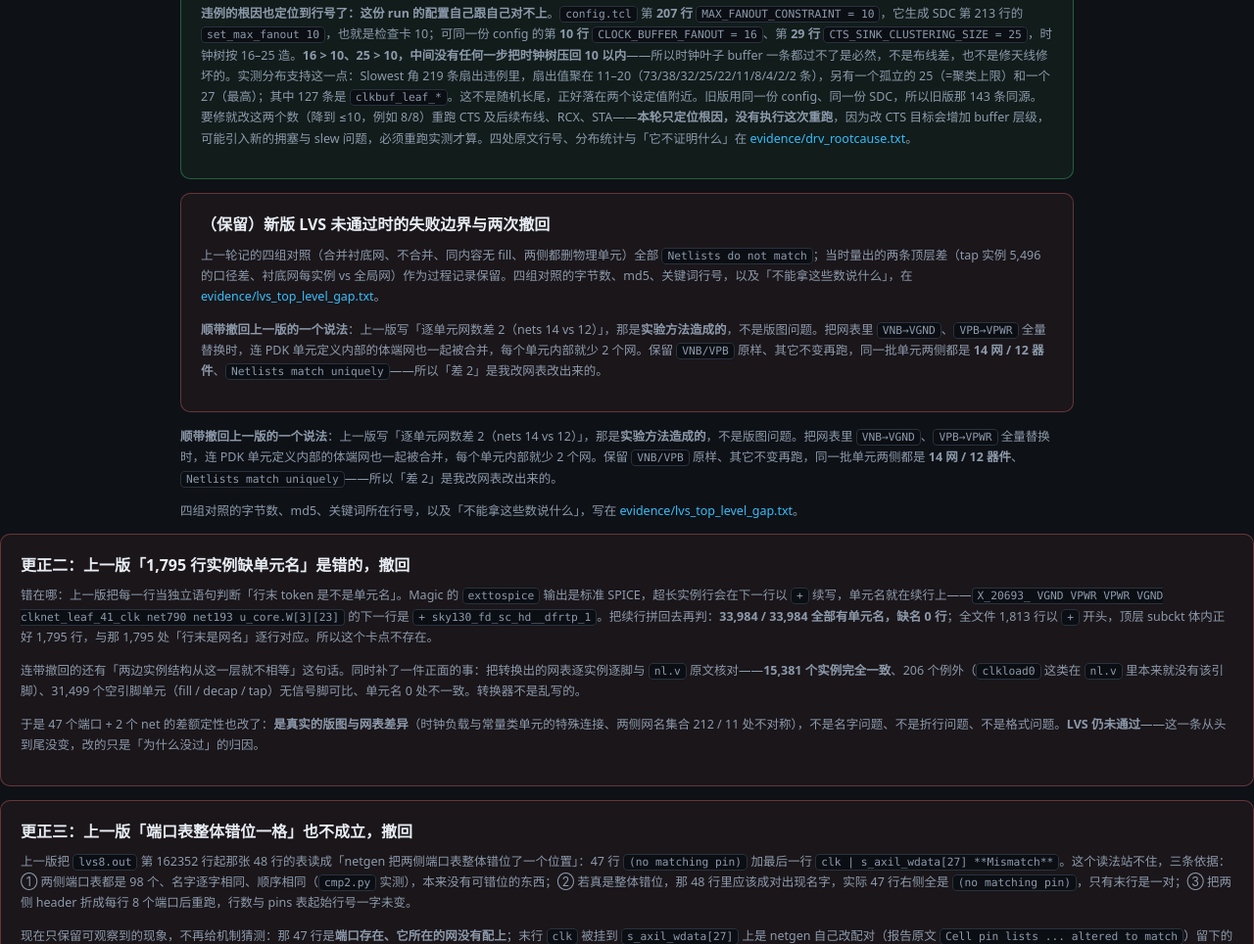
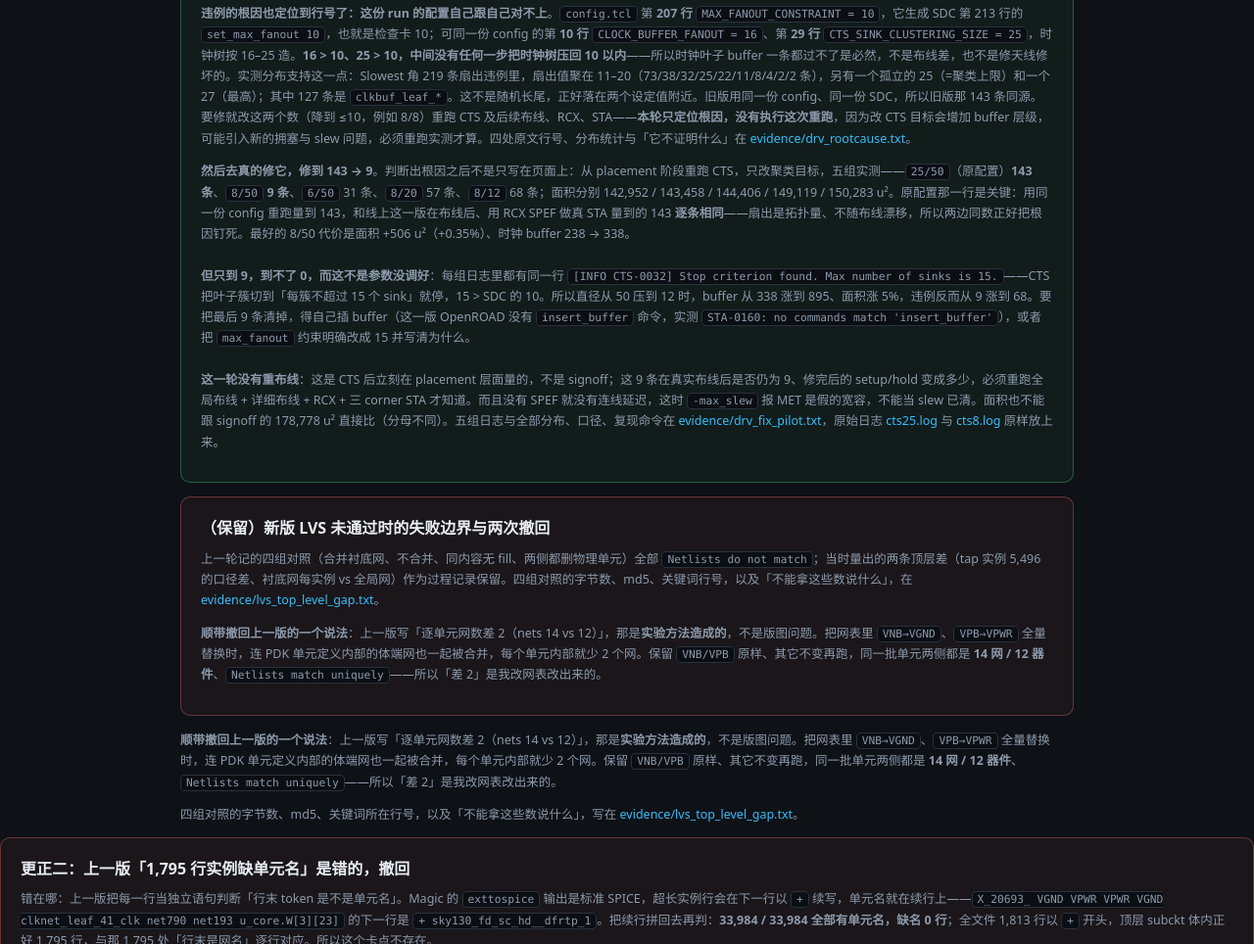
Before and after one commit to 1ouxilisi/sha256-openlane-tapeout, a plain HTML site: page docs/numbers.html in a window 1280 px wide. Shown: the part 8536-9500 px from the top of the page at 98% size. Drawn offline with Linux system fonts and the light colour scheme.

Commit message:
DRV fix pilot: CTS recluster 143 -> 9 at placement stage, floor is tool's 15-sink stop criterion

```diff
--- a/docs/numbers.html
+++ b/docs/numbers.html
@@ -266,6 +266,7 @@ check_antennas -verbose
     <p class="note"><b>先自证方法没跑偏</b>：同一套脚本拿去跑旧版官方产物（flow 自己写的 <code>nl.v</code> 与 <code>mca/process_corner_max/sha256_axil.spef</code>），最差 setup 得到 <b>+0.5619 ns</b>，与页面早先公布的 +0.5619 逐位一致——不是换口径自说自话。<b>撤回上一版那条数</b>：上一版在这里写过「估算口径 STA：+9.8329 → +9.9243」，那用的是 <code>estimate_parasitics -global_routing</code> 的估算寄生，过于乐观、不能当 signoff，已作废（<code>sta_est_compare.txt</code> 保留作过程记录）；同一方法下两侧都掉到 0.4–0.6 ns 量级。三 corner × setup/hold 六格、输入 md5、提取规模与「它不证明什么」，都在 <a href="evidence/sta_signoff_3corner.txt">evidence/sta_signoff_3corner.txt</a>；原始报告也原样放上来——<a href="evidence/sta3c.log">sta3c.log</a> 第 <b>1096</b> 行是 <code>0.4058 slack (MET)</code>，<a href="evidence/sta3c_old.log">sta3c_old.log</a> 第 <b>1096</b> 行是 <code>0.5619 slack (MET)</code>，两行落在同一行号，因为脚本形状一模一样，只换了网表与 SPEF。</p>
     <p class="note"><b>但「时序 MET」不等于全部过关：设计规则（DRV）这一项没过，两版都没过</b>。上一段只报了 slack，我没查 DRV——补查的结果不好看，照写。约束不是我临时设的，就在同一份 SDC 的第 <b>212–213 行</b>：<code>set_max_transition 0.7500</code>、<code>set_max_fanout 10.0000</code>（OpenLane 模板按 <code>MAX_TRANSITION_CONSTRAINT=0.75</code> 生成）。三 corner 下逐 pin 查 <code>report_check_types -max_slew / -max_fanout / -max_capacitance</code>：<b>新版</b> Slowest 有 <b>255</b> 条 slew、<b>219</b> 条 fanout 违例；Typical 与 Fastest 各有 <b>219</b> 条 fanout 违例。最差 slew <b>1.17 ns</b>（限 0.75，−0.42），最差扇出 <b>27</b>（限 10，−17，pin <code>_15359_/X</code>，另有一片时钟叶子 <code>clkbuf_leaf_*</code> 扇出 25–27）。<code>max_capacitance</code> 三 corner 全 MET。<b>旧版同脚本对照</b>：Slowest 210 / 143 条，Typical 8 / 143 条，Fastest 0 / 143 条，最差扇出 25——所以 DRV 从来没过，不是这一版才坏，是我之前只报了 slack。<b>但这版确实更差</b>：扇出违例 143 → 219，慢角 slew 违例 210 → 255，最差扇出 25 → 27，合理解释是天线修复插的 430 个二极管让每个时钟叶子多带 2 个负载——和 setup 少 0.156 ns 是同一笔账的两面。要清得回头改时钟树结构或加 buffer 层级，不能在 STA 里改约束糊过去。所以本页只说「<b>时序通过、DRV 未清</b>」，不说「signoff 通过」。逐 corner 条数、最差值、SDC 原文行号、计数口径与「它不证明什么」，都在 <a href="evidence/sta_signoff_drv_3corner.txt">evidence/sta_signoff_drv_3corner.txt</a>；原始报告 <a href="evidence/sta3c_chk.log">sta3c_chk.log</a>（Slowest 违例段第 1030 行起）与 <a href="evidence/sta3c_chk_old.log">sta3c_chk_old.log</a> 也原样放上来。</p>
     <p class="note"><b>违例的根因也定位到行号了：这份 run 的配置自己跟自己对不上</b>。<code>config.tcl</code> 第 <b>207 行</b> <code>MAX_FANOUT_CONSTRAINT = 10</code>，它生成 SDC 第 213 行的 <code>set_max_fanout 10</code>，也就是检查卡 10；可同一份 config 的第 <b>10 行</b> <code>CLOCK_BUFFER_FANOUT = 16</code>、第 <b>29 行</b> <code>CTS_SINK_CLUSTERING_SIZE = 25</code>，时钟树按 16–25 造。<b>16 &gt; 10、25 &gt; 10，中间没有任何一步把时钟树压回 10 以内</b>——所以时钟叶子 buffer 一条都过不了是必然，不是布线差，也不是修天线修坏的。实测分布支持这一点：Slowest 角 219 条扇出违例里，扇出值聚在 11–20（73/38/32/25/22/11/8/4/2/2 条），另有一个孤立的 25（=聚类上限）和一个 27（最高）；其中 127 条是 <code>clkbuf_leaf_*</code>。这不是随机长尾，正好落在两个设定值附近。旧版用同一份 config、同一份 SDC，所以旧版那 143 条同源。要修就改这两个数（降到 ≤10，例如 8/8）重跑 CTS 及后续布线、RCX、STA——<b>本轮只定位根因，没有执行这次重跑</b>，因为改 CTS 目标会增加 buffer 层级，可能引入新的拥塞与 slew 问题，必须重跑实测才算。四处原文行号、分布统计与「它不证明什么」在 <a href="evidence/drv_rootcause.txt">evidence/drv_rootcause.txt</a>。</p>
+    <p class="note"><b>然后去真的修它，修到 143 → 9</b>。判断出根因之后不是只写在页面上：从 placement 阶段重跑 CTS，只改聚类目标，五组实测——<code>25/50</code>（原配置）<b>143 条</b>、<code>8/50</code> <b>9 条</b>、<code>6/50</code> 31 条、<code>8/20</code> 57 条、<code>8/12</code> 68 条；面积分别 142,952 / 143,458 / 144,406 / 149,119 / 150,283 u²。原配置那一行是关键：用同一份 config 重跑量到 143，和线上这一版在布线后、用 RCX SPEF 做真 STA 量到的 143 <b>逐条相同</b>——扇出是拓扑量、不随布线漂移，所以两边同数正好把根因钉死。最好的 8/50 代价是面积 +506 u²（+0.35%）、时钟 buffer 238 → 338。<br><br><b>但只到 9，到不了 0，而这不是参数没调好</b>：每组日志里都有同一行 <code>[INFO CTS-0032] Stop criterion found. Max number of sinks is 15.</code>——CTS 把叶子簇切到「每簇不超过 15 个 sink」就停，15 &gt; SDC 的 10。所以直径从 50 压到 12 时，buffer 从 338 涨到 895、面积涨 5%，违例反而从 9 涨到 68。要把最后 9 条清掉，得自己插 buffer（这一版 OpenROAD 没有 <code>insert_buffer</code> 命令，实测 <code>STA-0160: no commands match 'insert_buffer'</code>），或者把 <code>max_fanout</code> 约束明确改成 15 并写清为什么。<br><br><b>这一轮没有重布线</b>：这是 CTS 后立刻在 placement 层面量的，不是 signoff；这 9 条在真实布线后是否仍为 9、修完后的 setup/hold 变成多少，必须重跑全局布线 + 详细布线 + RCX + 三 corner STA 才知道。而且没有 SPEF 就没有连线延迟，这时 <code>-max_slew</code> 报 MET 是假的宽容，不能当 slew 已清。面积也不能跟 signoff 的 178,778 u² 直接比（分母不同）。五组日志与全部分布、口径、复现命令在 <a href="evidence/drv_fix_pilot.txt">evidence/drv_fix_pilot.txt</a>，原始日志 <a href="evidence/cts25.log">cts25.log</a> 与 <a href="evidence/cts8.log">cts8.log</a> 原样放上来。</p>
   </div>
 
   <div class="box bad">
@@ -375,7 +376,7 @@ check_antennas -verbose
     <div class="fp" style="margin-top:14px">evidence/antenna_repair_route_fixed.txt · 6,164 B<br>f949e0d0ec5a81c30de9db98e4cc8851d40ecb1196e1470f5464cd79cccaccaf</div>
     <div class="fp" style="margin-top:14px">evidence/lvs_pass.txt · 8,292 B<br>956ff1a4cc9d2db595a722be26ac7fa53b5af0f15e24af613eef56fd169aaf9f</div>
     <div class="fp" style="margin-top:14px">evidence/lvs_top_level_gap.txt · 4,692 B<br>ea954e06f4182e4fd0f88058c402824bf3f0eeb6ff6b81ef172233d080cb5c0c</div>
-    <div class="fp" style="margin-top:14px">evidence/lvs_new_pass.txt · 4,572 B<br>a3dd1f65f39b93bf20eefe2d5458efba3053d073cacdf5fe275f73b0113193ee<br>evidence/sta_est_compare.txt · 3,585 B（估算口径，已被取代）<br>e0b905155bdb1fcb4793feebc2570029536d69ed4abcd1e65d592ca3b694a221<br>evidence/sta_signoff_3corner.txt · 7,176 B<br>681637a543e750b338077d1ded658785f90cd198342277a78878c2e48f8bd2e2<br>evidence/sta_signoff_drv_3corner.txt · 6,686 B<br>8af0d95e2a966bf7f01a49275332ea2a503c28379aa65b10860e365218b897fa<br>evidence/sta3c_chk.log · 244,996 B<br>6e34a60a9205b7b39ad6f42b216c64ac0b6c0ef301b4a83fcdadc048686750e1<br>evidence/sta3c_chk_old.log · 217,799 B<br>8b9893df273506ec51a28b23c8931ed799f95bddcd3ffb3ac851b702bafeed9d<br>evidence/drv_rootcause.txt · 4,475 B<br>32d6e89d569bfa377c1130a464044c947fd503be845759cfc1f0cd9c251c7dcf</div>
+    <div class="fp" style="margin-top:14px">evidence/lvs_new_pass.txt · 4,572 B<br>a3dd1f65f39b93bf20eefe2d5458efba3053d073cacdf5fe275f73b0113193ee<br>evidence/sta_est_compare.txt · 3,585 B（估算口径，已被取代）<br>e0b905155bdb1fcb4793feebc2570029536d69ed4abcd1e65d592ca3b694a221<br>evidence/sta_signoff_3corner.txt · 7,176 B<br>681637a543e750b338077d1ded658785f90cd198342277a78878c2e48f8bd2e2<br>evidence/sta_signoff_drv_3corner.txt · 6,686 B<br>8af0d95e2a966bf7f01a49275332ea2a503c28379aa65b10860e365218b897fa<br>evidence/sta3c_chk.log · 244,996 B<br>6e34a60a9205b7b39ad6f42b216c64ac0b6c0ef301b4a83fcdadc048686750e1<br>evidence/sta3c_chk_old.log · 217,799 B<br>8b9893df273506ec51a28b23c8931ed799f95bddcd3ffb3ac851b702bafeed9d<br>evidence/drv_rootcause.txt · 4,475 B<br>32d6e89d569bfa377c1130a464044c947fd503be845759cfc1f0cd9c251c7dcf<br>evidence/drv_fix_pilot.txt · 5,065 B<br>b67a197da8c234c707755ba41dd20bbc96e1b9e05905dbf5158f4daeb0716675<br>evidence/cts25.log · 20,148 B<br>3b1129de86ff8517cd6fca6b027f8ab403fc6df2e877aad3450cc3d1e37507e3<br>evidence/cts8.log · 5,322 B<br>1aa40f480db24a43f57d40d6b975f97a561db32e31ed3c50bff53b4efa2e5e36</div>
   </div>
   <p class="note">三份 STA 原始日志各约 33 MB，没有放进仓库（Pages 不适合托管这么大且一次性的日志）；这里放的是其中 <code>worst slack corner</code> 行的原样摘录，带行号，可以逐行对回去。<code>xor_layers.txt</code> 是补跑 XOR 的完整输出，同目录 <code>xor_layers.py</code> 是生成它的脚本——脚本与报告都要在，结论才可复算。</p>
 </div></section>
```
Also changed, not shown: docs/project.html (+1 -1 lines), docs/evidence/drv_fix_pilot.txt (added), 3 other files.
